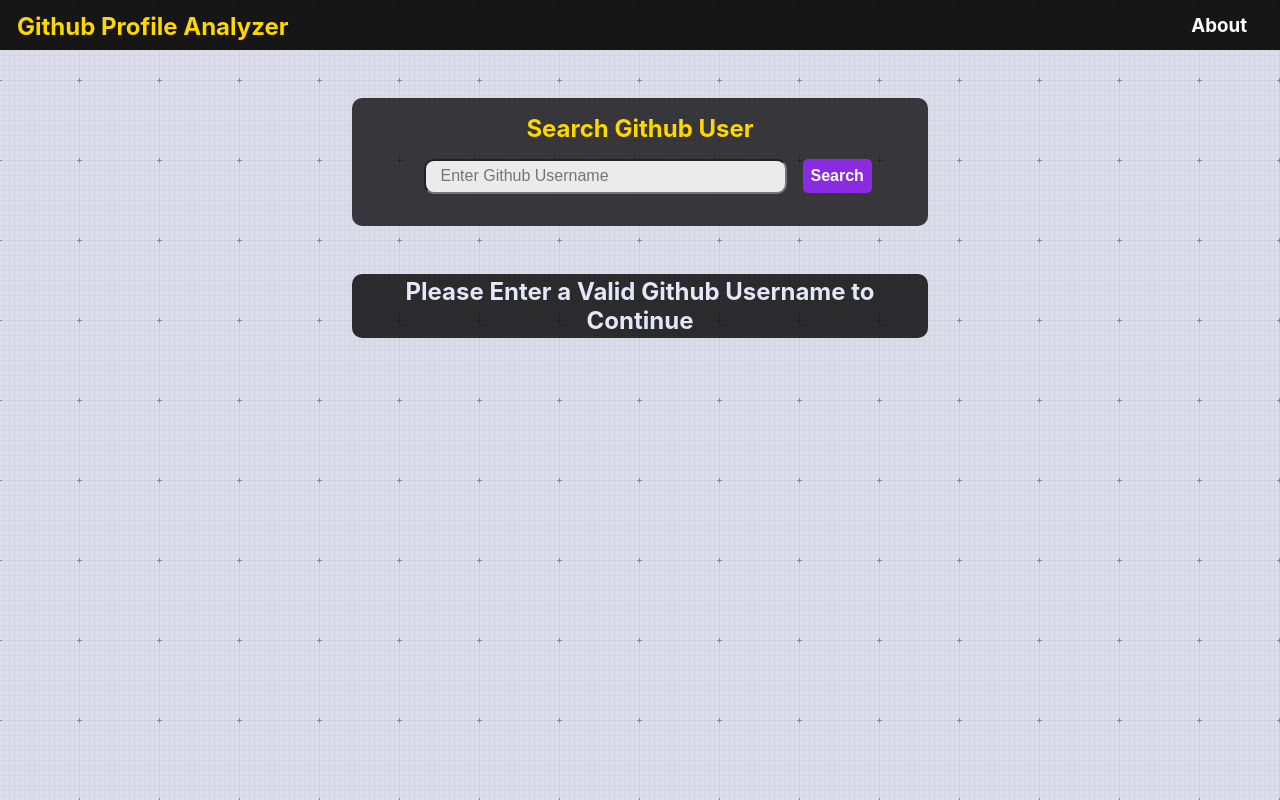
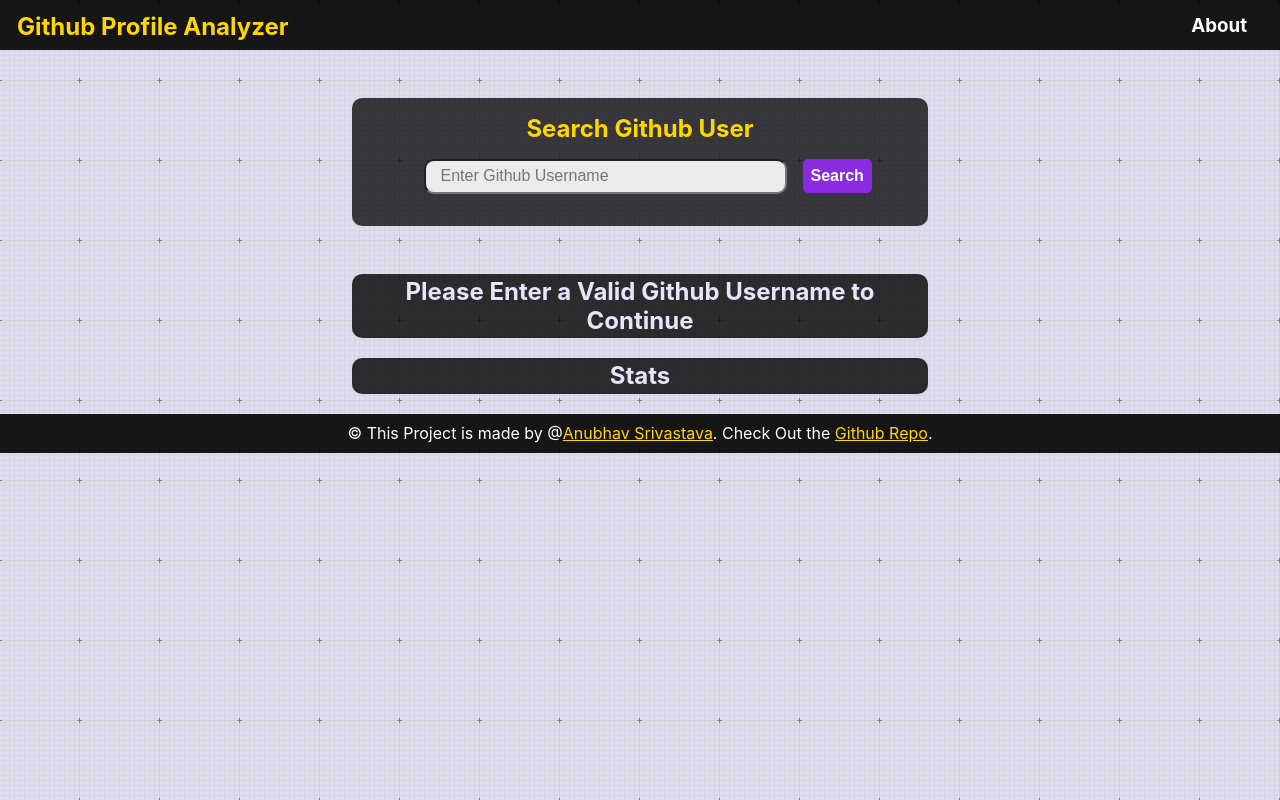
Before and after one commit to DeltaDynamo/gh_analyzer, a React (Create React App) app: page / in a window 1280 px wide. Built offline with nearby package versions, Linux system fonts and the light colour scheme.

Commit message:
Add Icons + Add Footer

```diff
--- a/package.json
+++ b/package.json
@@ -11,7 +11,9 @@
     "@testing-library/react": "^12.1.3",
     "@testing-library/user-event": "^13.5.0",
     "axios": "^0.26.0",
+    "chart.js": "^3.7.1",
     "react": "^17.0.2",
+    "react-chartjs-2": "^4.0.1",
     "react-dom": "^17.0.2",
     "react-scripts": "5.0.0",
     "web-vitals": "^2.1.4"
--- a/src/App.css
+++ b/src/App.css
@@ -1,5 +1,6 @@
 .App {
   text-align: center;
+  height: calc(100vh);
 }
 
 .App-header {
--- a/src/App.js
+++ b/src/App.js
@@ -1,12 +1,14 @@
 import './App.css';
 import Header from "./components/header/header.js"
 import SearchUser from "./components/search-user/search-user.js"
+import Footer from "./components/footer/footer.js"
 
 function App() {
   return (
     <div className="App">
     <Header />
     <SearchUser />
+    <Footer />
     </div>
   );
 }
--- /dev/null
+++ b/src/components/footer/footer.css
@@ -0,0 +1,18 @@
+.footer {
+  background-color: rgb(0,0,0,0.9);
+  color: white;
+  padding: 0.5rem;
+  position: relative;
+  width: inherit;
+  margin-top: auto;
+}
+
+h4 {
+  padding: 0.1rem;
+  margin: 0;
+  font-weight: 400;
+}
+
+a {
+  color: gold;
+}
--- a/src/components/footer/footer.js
+++ b/src/components/footer/footer.js
@@ -0,0 +1,13 @@
+import "./footer.css"
+function Footer() {
+  return (
+    <div className="footer">
+      <h4>© This Project is made by @
+      <a href="https://github.com/AnubhavSrivastavaGithub/" target="blank">Anubhav Srivastava</a>.
+      Check Out the <a href="https://github.com/AnubhavSrivastavaGithub/" target="blank">Github Repo</a>.
+      </h4>
+    </div>
+  );
+}
+
+export default Footer;
--- a/src/components/profile/activity.js
+++ /dev/null
@@ -1,12 +0,0 @@
-//Imports
-
-
-//Funciton
-function Table(recent_data) {
-  console.log(recent_data);
-  return (
-    <div></div>
-  );
-}
-
-export default Table;
--- a/src/components/profile/profile.css
+++ b/src/components/profile/profile.css
@@ -8,6 +8,7 @@
   border-radius: 10px;
   padding: 0.5rem;
   margin-bottom: 2rem;
+  box-shadow: 5px 5px grey
 }
 
 .profile-info-title {
@@ -46,7 +47,7 @@
 
 .profile-text h3 {
   margin: 0;
-  padding: 0.2rem 0.2rem 0.2rem 0.5rem;
+  padding: 0.2rem 0 0.2rem 0.5rem;
   text-align: left;
   font-weight: 400;
   width: 100%;
@@ -77,7 +78,7 @@
 .profile-text2 h3 {
   margin: 0;
   font-weight: 400;
-  padding: 0.2rem 0.2rem 0.2rem 0.5rem;
+  padding: 0.2rem 0.2rem 0.3rem 0.5rem;
 }
 
 .hrule {
@@ -100,3 +101,15 @@
   border-radius: 5px;
   width: 100%;
 }
+
+.odd img {
+  width: 16px;;
+  height: 16px;
+  vertical-align: center;
+}
+
+.even img {
+  width: 16px;;
+  height: 16px;
+  vertical-align: center;
+}
--- a/src/components/profile/profile.js
+++ b/src/components/profile/profile.js
@@ -1,6 +1,5 @@
 //Imports
 import "./profile.css";
-import Table from "./activity.js"
 //Functions
 function Profile(data){
   data = data.data;
@@ -29,20 +28,32 @@
       <div className="profile-general">
         <img className="avatar-pic" src={avatar_url} alt="avatar"/>
         <div className="profile-text">
-          <h3 className="even top-element">Name : {username}</h3>
-          <h3 className="odd">Email : {email}</h3>
-          <h3 className="even">Location : {location}</h3>
-          <h3 className="odd">Company : {company}</h3>
-          <h3 className="even">Blog : <a href={blog}>{blog}</a></h3>
-          <h3 className="odd bottom-element">Profile Created : {create_date}</h3>
+          <h3 className="even top-element">
+            <img src="https://img.icons8.com/ios-filled/50/ffffff/user.png"/> Name : {username}</h3>
+          <h3 className="odd">
+            <img src="https://img.icons8.com/ios-filled/50/000000/new-post.png"/> Email : {email}</h3>
+          <h3 className="even">
+            <img src="https://img.icons8.com/ios-filled/50/ffffff/marker.png"/> Location : {location}</h3>
+          <h3 className="odd">
+            <img src="https://img.icons8.com/ios-filled/50/000000/organization.png"/> Company : {company}</h3>
+          <h3 className="even">
+            <img src="https://img.icons8.com/ios-filled/50/ffffff/geography.png"/> Blog : <a href={blog}>{blog}</a></h3>
+          <h3 className="odd bottom-element">
+            <img src="https://img.icons8.com/ios-filled/50/000000/edit-calendar.png"/> Profile Created : {create_date}</h3>
         </div>
         <div className="profile-text2">
-          <h3 className="even top-element">Bio : {bio}</h3>
-          <h3 className="odd">Number of Public Repositories : {repo_count}</h3>
-          <h3 className="even">Followers : {followers_count}</h3>
-          <h3 className="odd">Following : {following_count}</h3>
-          <h3 className="even">Profile Last Updated On : {lastactive_date}</h3>
-          <h3 className="odd bottom-element">Can be Hired ? : {hireable}</h3>
+          <h3 className="even top-element">
+            <img src="https://img.icons8.com/ios-filled/50/ffffff/about.png"/> Bio : {bio}</h3>
+          <h3 className="odd">
+            <img src="https://img.icons8.com/ios-filled/50/000000/repository.png"/> Number of Public Repositories : {repo_count}</h3>
+          <h3 className="even">
+            <img src="https://img.icons8.com/ios-filled/50/ffffff/group-foreground-selected.png"/> Followers : {followers_count}</h3>
+          <h3 className="odd">
+            <img src="https://img.icons8.com/ios-filled/50/000000/add-user-male.png"/> Following : {following_count}</h3>
+          <h3 className="even">
+            <img src="https://img.icons8.com/ios-filled/50/ffffff/time-machine.png"/> Profile Last Updated On : {lastactive_date}</h3>
+          <h3 className="odd bottom-element">
+            <img src="https://img.icons8.com/ios-filled/50/000000/question-mark.png"/> Can be Hired ? : {hireable}</h3>
         </div>
       </div>
     </div>
--- /dev/null
+++ b/src/components/profile/statistics.js
@@ -0,0 +1,20 @@
+//Imports
+
+//Funciton
+function sortdata() {
+
+}
+
+function ProfileStatistics(statdata) {
+  console.log(statdata.statdata[0]);
+
+  return (
+    <div className="stats-secgtion">
+      <div className="stats-info-title">
+        <h2>Profile Statistics</h2>
+      </div>
+    </div>
+  );
+}
+
+export default ProfileStatistics;
--- a/src/components/search-user/search-user.js
+++ b/src/components/search-user/search-user.js
@@ -1,11 +1,10 @@
 //Import Statements
 import React, {useState, useEffect} from 'react';
 import "./search-user.css";
-import SearchIcon from '@mui/icons-material/Search';
-import Fab from '@mui/material/Fab';
 import axios from 'axios'
-import Profile from "../profile/profile.js"
-import validateusername from "../validation/validateusername.js"
+import Profile from "../profile/profile.js";
+import validateusername from "../validation/validateusername.js";
+import ProfileStatistics from "../profile/statistics.js";
 //Function & StateHooks Defintions
 
 function Search_User() {
@@ -13,6 +12,9 @@
     let [data,setData]= useState(null);
     let [prof,setProf] = useState(
       <div className="Initial"><h2>Please Enter a Valid Github Username to Continue</h2></div>
+    );
+    let [profstat,setProfstat] = useState(
+      <div className="Initial"><h2>Stats</h2></div>
     );
 
     const namechange = (e) => {
@@ -23,8 +25,11 @@
       e.preventDefault();
 
       let user_name = validateusername(username);
-      let profile = await fetch(user_name);
+      let [profile,stat] = await Promise.all([fetch(user_name),fetch(user_name+'/repos')]);
       let profileJson = await profile.json();
+      let statJson = await stat.json();
+      //console.log(statJson);
+
       if(profileJson){
         //console.log(profileJson);
         setData(profileJson);
@@ -35,7 +40,10 @@
             <h2>Please Enter a Valid Github Username to Continue</h2>
           </div>);
         }
-        else setProf(<Profile data={profileJson}/>);
+        else {
+          setProf(<Profile data={profileJson}/>);
+          setProfstat(<ProfileStatistics statdata={statJson}/>)
+        }
       }
     }
 
@@ -50,6 +58,7 @@
         </form>
       </div>
       {prof}
+      {profstat}
     </div>
   );
 }
```
Also changed, not shown: 1 other file (tests, documents, lock files or other folders).
